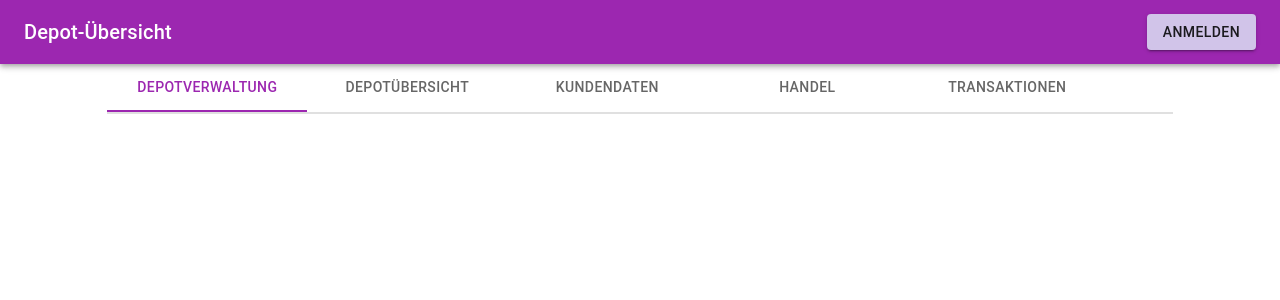
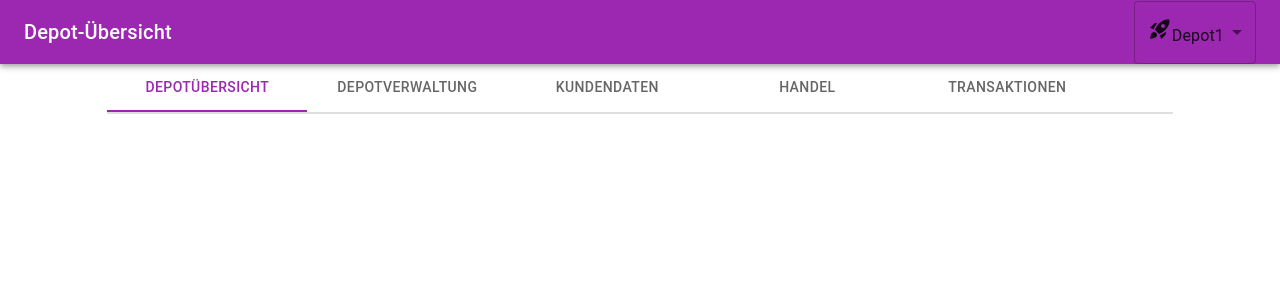
Before and after one commit to HSWsac2/depot-ui, a React (Create React App) app: page / in a window 1280 px wide. Shown: the top 300 px of the page. Built offline with nearby package versions, Linux system fonts and the light colour scheme.

Commit message:
update Frame - add DropDown

```diff
--- a/src/app/components/frame/HeaderBar.js
+++ b/src/app/components/frame/HeaderBar.js
@@ -1,11 +1,15 @@
 import { AppBar, Box, FormControl, InputLabel, MenuItem, Select, SelectChangeEvent, Toolbar, Typography } from '@mui/material';
-import Button from '@mui/material/Button';
-
+import * as React from 'react';
+import Divider from '@mui/material/Divider';
+import RocketLaunchIcon from '@mui/icons-material/RocketLaunch';
+import AccountBalanceIcon from '@mui/icons-material/AccountBalance';
+import PowerSettingsNewIcon from '@mui/icons-material/PowerSettingsNew';
 const HeaderBar = ({ role, setRole }) => {
 
-    const handleChangeFirst = (event) => {
-        setRole(event.target.value);
+    const handleChange = (event) => {
+        setSetting(event.target.value);
     };
+    const [setting, setSetting] = React.useState('1');
 
     return (<AppBar position="static">
         <Toolbar>
@@ -13,7 +17,32 @@ const HeaderBar = ({ role, setRole }) => {
                 Depot-Übersicht
             </Typography>
             <Box sx={{ minWidth: 100 }}>
-            <Button variant="contained" color="secondary">Anmelden</Button>
+                <FormControl fullWidth>
+                    <Select
+                        labelId="demo-simple-select-label"
+                        id="demo-simple-select"
+                        value={setting}
+                        onChange={handleChange}
+                        autoWidth
+                        defaultValue={setting}
+                    >
+                        <MenuItem value={"1"} sx={{ minWidth: 100 }}><RocketLaunchIcon/>Depot1</MenuItem>
+                        <MenuItem value={"2"} sx={{ minWidth: 100 }}><RocketLaunchIcon />Depot2</MenuItem>
+                        <Divider sx={{ my: 0.5 }} />
+                        <li>
+                            <Typography
+                                sx={{ mt: 0.5, ml: 9 }}
+                                color="text.secondary"
+                                display="block"
+                                variant="caption"
+                                >
+                             Sonstiges
+                            </Typography>
+                        </li>
+                        <MenuItem value={"data"} sx={{ minWidth: 100 }}><AccountBalanceIcon />Kundendaten</MenuItem>
+                        <MenuItem value={"logOut"} sx={{ minWidth: 100 }}><PowerSettingsNewIcon />Ausloggen</MenuItem>
+                    </Select>
+                </FormControl>
             </Box>
         </Toolbar>
     </AppBar>
--- a/src/app/components/frame/NavigationTabs.js
+++ b/src/app/components/frame/NavigationTabs.js
@@ -9,15 +9,14 @@ const NavigationTabs = () => {
 
     const tabs = [
         {
+            label: "Depotübersicht",
+            pathPrefix: "/overview",
+            target: "/overview"
+        },
+        {
             label: "Depotverwaltung",
             pathPrefix: "/management",
             target: "/management"
-        },
-        {
-            label: "Depotübersicht",
-            pathPrefix: "/overview",
-            target: "/overview"
-
         },
         {
             label: "Kundendaten",
```
